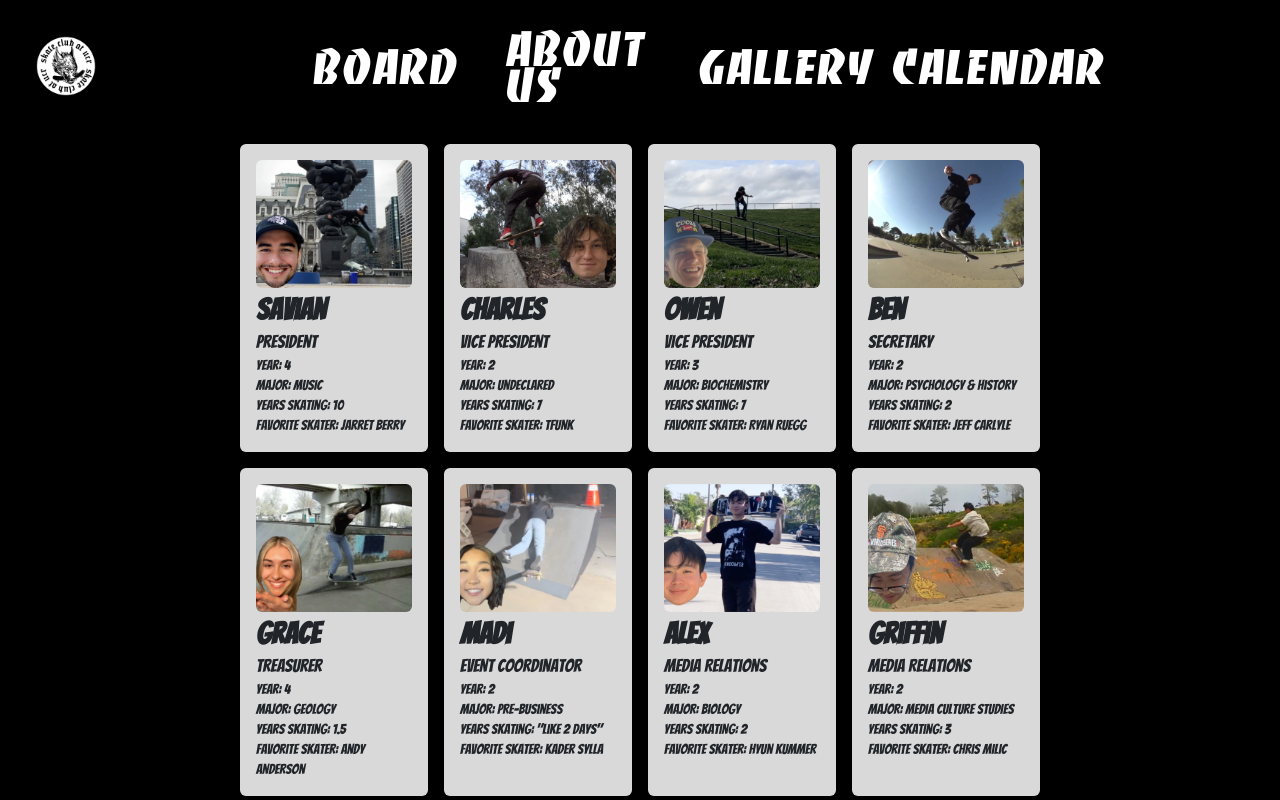
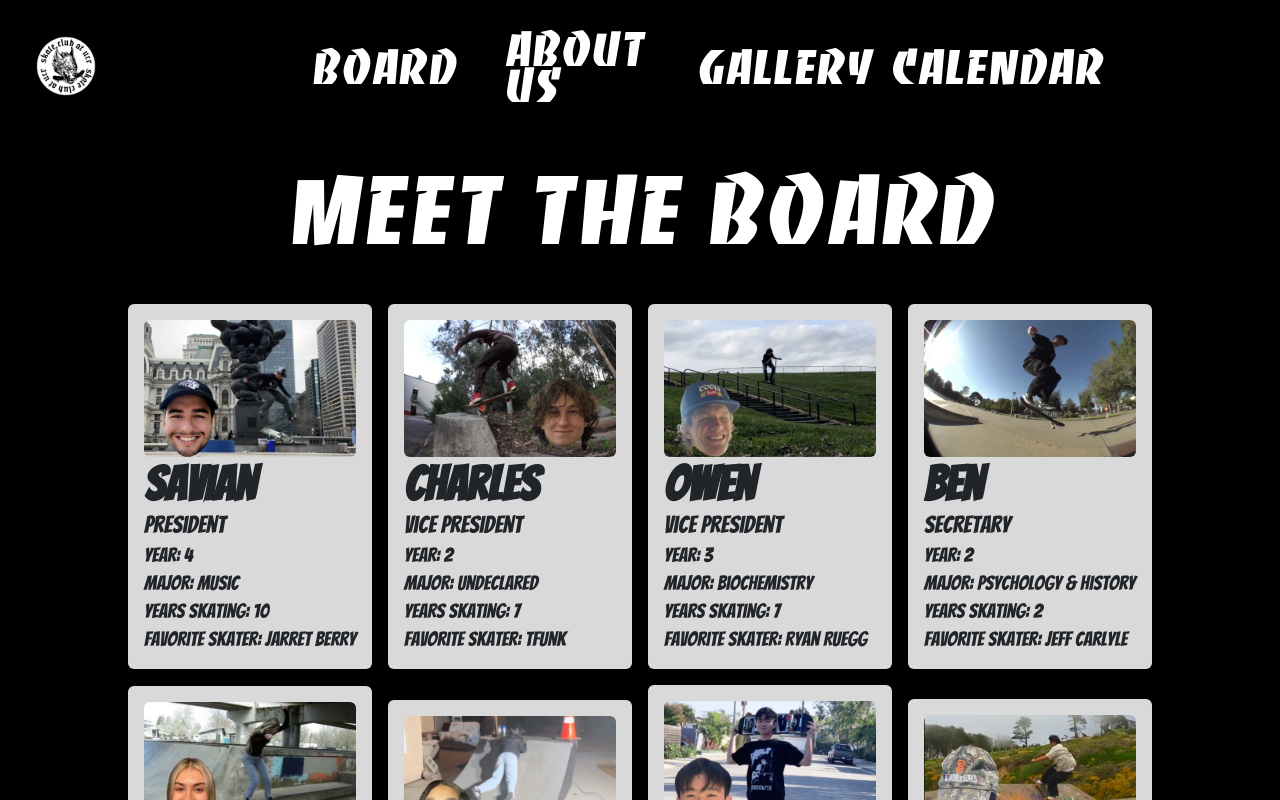
Before and after one commit to acm-ucr/skate-club-website, a Next.js app: page /board in a window 1280 px wide. Shown: the top 800 px of the page. Built offline with nearby package versions, Linux system fonts and the light colour scheme; a web font is replaced by a local one.

Commit message:
Add resp for web and ios

```diff
--- a/src/app/board/page.tsx
+++ b/src/app/board/page.tsx
@@ -3,7 +3,7 @@ import Boards from "@/components/board/Boards";
 
 const page = () => {
   return (
-    <div className="flex w-full flex-col gap-10 bg-black">
+    <div className="flex h-full w-full flex-col items-center gap-10 bg-black">
       <MeetTheBoard />
       <Boards />
     </div>
--- a/src/components/board/BoardCard.tsx
+++ b/src/components/board/BoardCard.tsx
@@ -21,23 +21,26 @@ const BoardCard: React.FC<Props> = ({
   boardImage,
 }) => {
   return (
-    <div className="h-90 w-45 relative flex flex-col rounded-md bg-[#d9d9d9] p-3">
-      <div className="relative h-32 w-full">
-        <Image
-          src={boardImage}
-          alt={`Photo of ${name}, ${position}`}
-          layout="fill"
-          objectFit="cover"
-          className="rounded-md"
-        />
-      </div>
+    <div className="relative flex h-auto w-full flex-col rounded-md bg-[#d9d9d9] p-3">
+      <Image
+        src={boardImage}
+        alt={`Photo of ${name}, ${position}`}
+        layout="responsive"
+        objectFit="contain"
+        className="h-96 w-auto rounded-md"
+      />
+
       <div className="relative mt-1 text-left font-bangers text-sm">
-        <div className="text-3xl font-bold">{name}</div>
-        <div className="text-lg">{position}</div>
-        <div>Year: {year}</div>
-        <div>Major: {major}</div>
-        <div>Years Skating: {yearsSkating}</div>
-        <div>Favorite Skater: {favoriteSkater}</div>
+        <div className="text-2xl font-bold md:text-5xl">{name}</div>
+        <div className="text-lg md:text-2xl">{position}</div>
+        <div className="text-base md:text-xl">Year: {year}</div>
+        <div className="text-base md:text-xl">Major: {major}</div>
+        <div className="text-base md:text-xl">
+          Years Skating: {yearsSkating}
+        </div>
+        <div className="text-base md:text-xl">
+          Favorite Skater: {favoriteSkater}
+        </div>
       </div>
     </div>
   );
--- a/src/components/board/Boards.tsx
+++ b/src/components/board/Boards.tsx
@@ -6,7 +6,7 @@ const Boards = () => {
   const sortedMembers = [...Members].sort((a, b) => a.key - b.key);
 
   return (
-    <div className="grid grid-cols-2 gap-3 px-20 pb-10 md:grid-cols-3 md:gap-10 md:px-40 lg:grid-cols-4 lg:px-60">
+    <div className="grid w-4/5 grid-cols-2 items-center gap-3 pb-10 lg:h-full lg:w-4/5 lg:grid-cols-4">
       {sortedMembers.map((member) => (
         <BoardCard
           position={member.position}
--- a/src/components/board/MeetTheBoard.tsx
+++ b/src/components/board/MeetTheBoard.tsx
@@ -2,8 +2,10 @@ import React from "react";
 
 const MeetTheBoard = () => {
   return (
-    <div className="flex w-full justify-center">
-      <h1 className="font-banco text-8xl text-white">Meet The Board</h1>
+    <div className="mt-40 flex w-full justify-center">
+      <h1 className="font-banco text-4xl text-white md:text-8xl">
+        Meet The Board
+      </h1>
     </div>
   );
 };
```
